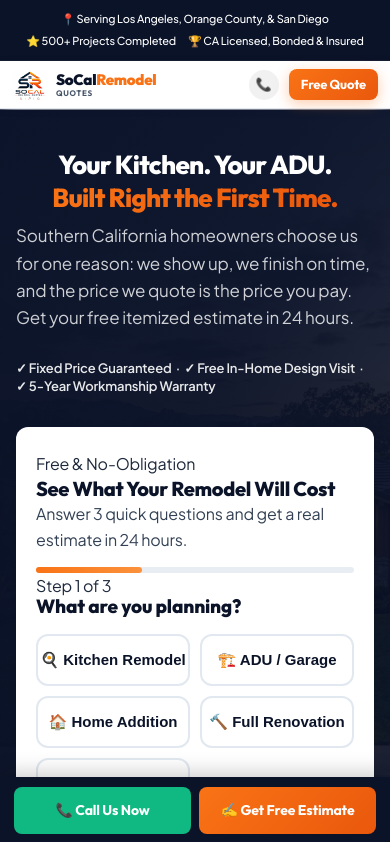
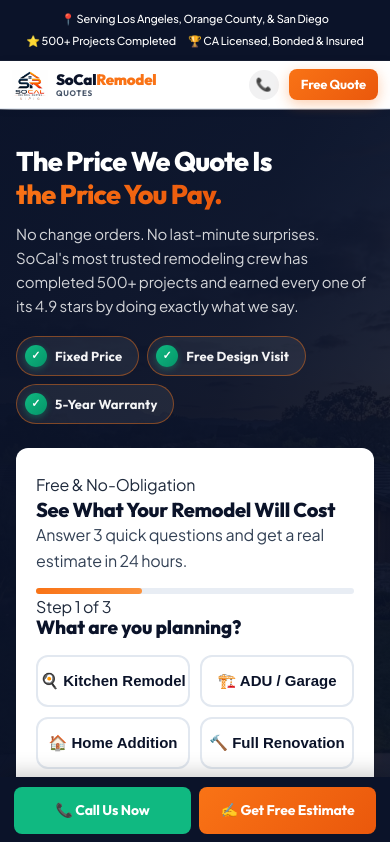
Before and after one commit to nayem-ads/socalremodel-landing, a website: page index.html in a window 390 px wide. Shown: the top 842 px of the page. Drawn offline with Linux system fonts and the light colour scheme.

Commit message:
feat: hero copy v10 + redesign trust pills for mobile

```diff
--- a/index.html
+++ b/index.html
@@ -795,6 +795,51 @@
     .delay-4 { animation-delay: .35s; }
 
     /* ============================
+       HERO TRUST PILLS
+    ============================ */
+    .hero-trust-pills {
+      display: flex;
+      flex-wrap: wrap;
+      gap: 10px;
+      margin-top: 24px;
+    }
+    .trust-pill {
+      display: inline-flex;
+      align-items: center;
+      gap: 8px;
+      background: rgba(255, 255, 255, 0.07);
+      border: 1px solid rgba(249, 115, 22, 0.45);
+      border-radius: 100px;
+      padding: 8px 16px 8px 8px;
+      font-family: 'Outfit', sans-serif;
+      font-size: 13px;
+      font-weight: 700;
+      color: rgba(255, 255, 255, 0.95);
+      letter-spacing: 0.01em;
+      white-space: nowrap;
+      backdrop-filter: blur(6px);
+      transition: background 0.2s, border-color 0.2s;
+    }
+    .trust-pill:hover {
+      background: rgba(249, 115, 22, 0.12);
+      border-color: rgba(249, 115, 22, 0.7);
+    }
+    .tp-check {
+      width: 22px;
+      height: 22px;
+      border-radius: 50%;
+      background: linear-gradient(135deg, #10b981, #059669);
+      display: inline-flex;
+      align-items: center;
+      justify-content: center;
+      font-size: 11px;
+      font-weight: 900;
+      color: #fff;
+      flex-shrink: 0;
+      box-shadow: 0 2px 6px rgba(16,185,129,0.35);
+    }
+
+    /* ============================
        RESPONSIVE
     ============================ */
     @media (max-width: 1024px) {
@@ -807,11 +852,11 @@
     @media (max-width: 680px) {
       .section { padding: 64px 0; }
       .hero { min-height: auto; }
-      .hero-inner { padding: 40px 16px; gap: 32px; }
+      .hero-inner { padding: 36px 16px 28px; gap: 24px; }
       .hero-eyebrow { display: none; }
-      .hero-title { font-size: 26px; line-height: 1.25; margin-bottom: 8px; text-align: center; }
-      .hero-desc { display: none; }
-      .hero-trust { display: none; }
+      .hero-title { font-size: 27px; line-height: 1.2; margin-bottom: 12px; text-align: left; }
+      .hero-desc { display: block !important; font-size: 15px; line-height: 1.6; color: rgba(255,255,255,0.82); margin-bottom: 0; }
+      .hero-trust-pills { gap: 8px; margin-top: 18px; }
       .hero-form-card { padding: 24px 20px; border-radius: var(--radius-md); width: 100%; max-width: 100%; }
       .form-card-header { margin: -24px -20px 16px; padding: 16px 20px; }
       .form-card-header h3 { font-size: 17px; }
@@ -935,14 +980,16 @@
       <div class="hero-content">
         <div class="hero-eyebrow fade-up">SoCal's Kitchen & ADU Specialists</div>
         <h1 class="hero-title fade-up delay-1">
-          Your Kitchen. Your ADU.<br />
-          <span class="highlight">Built Right the First Time.</span>
+          The Price We Quote Is<br />
+          <span class="highlight">the Price You Pay.</span>
         </h1>
-        <p class="hero-desc fade-up delay-2" style="display: block !important;">
-          Southern California homeowners choose us for one reason: we show up, we finish on time, and the price we quote is the price you pay. Get your free itemized estimate in 24 hours.
+        <p class="hero-desc fade-up delay-2">
+          No change orders. No last-minute surprises. SoCal's most trusted remodeling crew has completed 500+ projects and earned every one of its 4.9 stars by doing exactly what we say.
         </p>
-        <div class="hero-trust fade-up delay-3" style="font-size: 13px; font-weight: 600; color: rgba(255,255,255,0.9); line-height: 1.4; display: block !important; margin-top: 28px;">
-          ✓ Fixed Price Guaranteed &nbsp;·&nbsp; ✓ Free In-Home Design Visit &nbsp;·&nbsp; ✓ 5-Year Workmanship Warranty
+        <div class="hero-trust-pills fade-up delay-3">
+          <div class="trust-pill"><span class="tp-check">✓</span>Fixed Price</div>
+          <div class="trust-pill"><span class="tp-check">✓</span>Free Design Visit</div>
+          <div class="trust-pill"><span class="tp-check">✓</span>5-Year Warranty</div>
         </div>
       </div>
 
```
